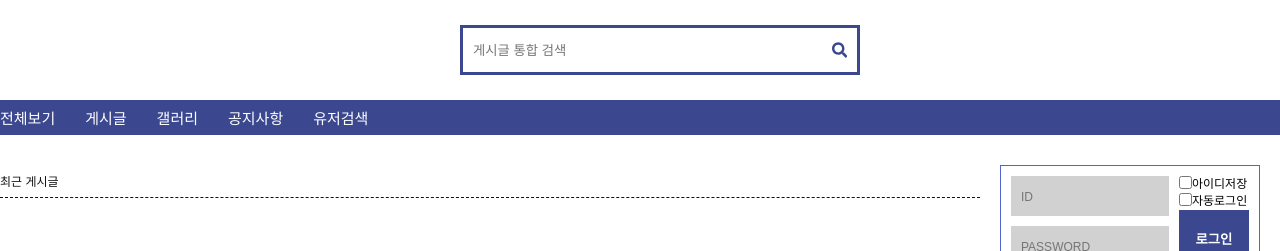
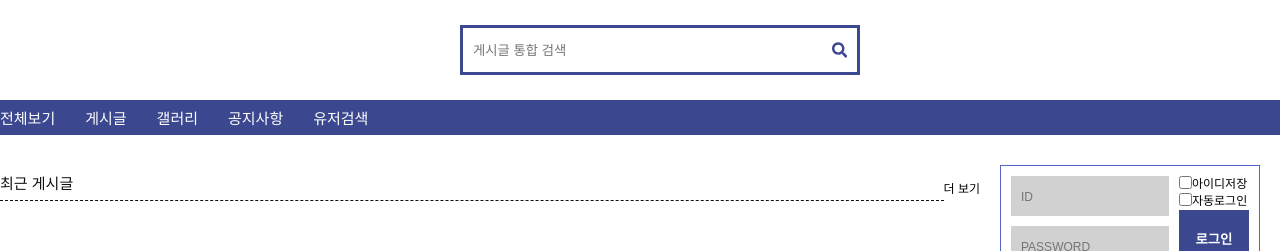
Before and after one commit to choigirang/phenomenon-community, a Next.js app in the folder frontend/: page / in a window 1280 px wide. Shown: the top 251 px of the page. Built offline with nearby package versions, Linux system fonts and the light colour scheme; no server answers.

Commit message:
feat: 최근 게시글 더보기 Link연결

```diff
--- a/frontend/components/Community/PostList.tsx
+++ b/frontend/components/Community/PostList.tsx
@@ -6,6 +6,7 @@ import { useQuery } from 'react-query';
 import styled from 'styled-components';
 import EachPost from './EachPost';
 import usePostAll from '@/hooks/post/usePostAll';
+import Link from 'next/link';
 
 /** 기본 홈 화면에서 게시글 보여주기 */
 export default function PostList() {
@@ -20,7 +21,10 @@ export default function PostList() {
     <React.Fragment>
       {/* 게시글 페이지 네이션 */}
       <PostTitle>
-        <span className="sub-title">최근 게시글</span>
+        <p className="sub-title">최근 게시글</p>
+        <Link href={'/community'} className="more">
+          더 보기
+        </Link>
         {/* 페이지네이션 */}
         {/* <div className="btn-box">
           <div className="text-box">
@@ -46,13 +50,18 @@ const PostTitle = styled.div`
   display: flex;
   align-items: center;
   justify-content: space-between;
+  font-weight: 400;
+  font-size: 12px;
+  color: var(--color-black);
+  margin: var(--padding-side) 0;
+  margin-bottom: 0;
 
   .sub-title {
-    color: var(--color-black);
-    font-weight: 400;
-    font-size: 15px;
-    margin: var(--padding-side) 0;
-    margin-bottom: 0;
+    font-size: var(--size-sub-title) !important;
+  }
+
+  a {
+    white-space: nowrap;
   }
 
   .btn-box {
```
